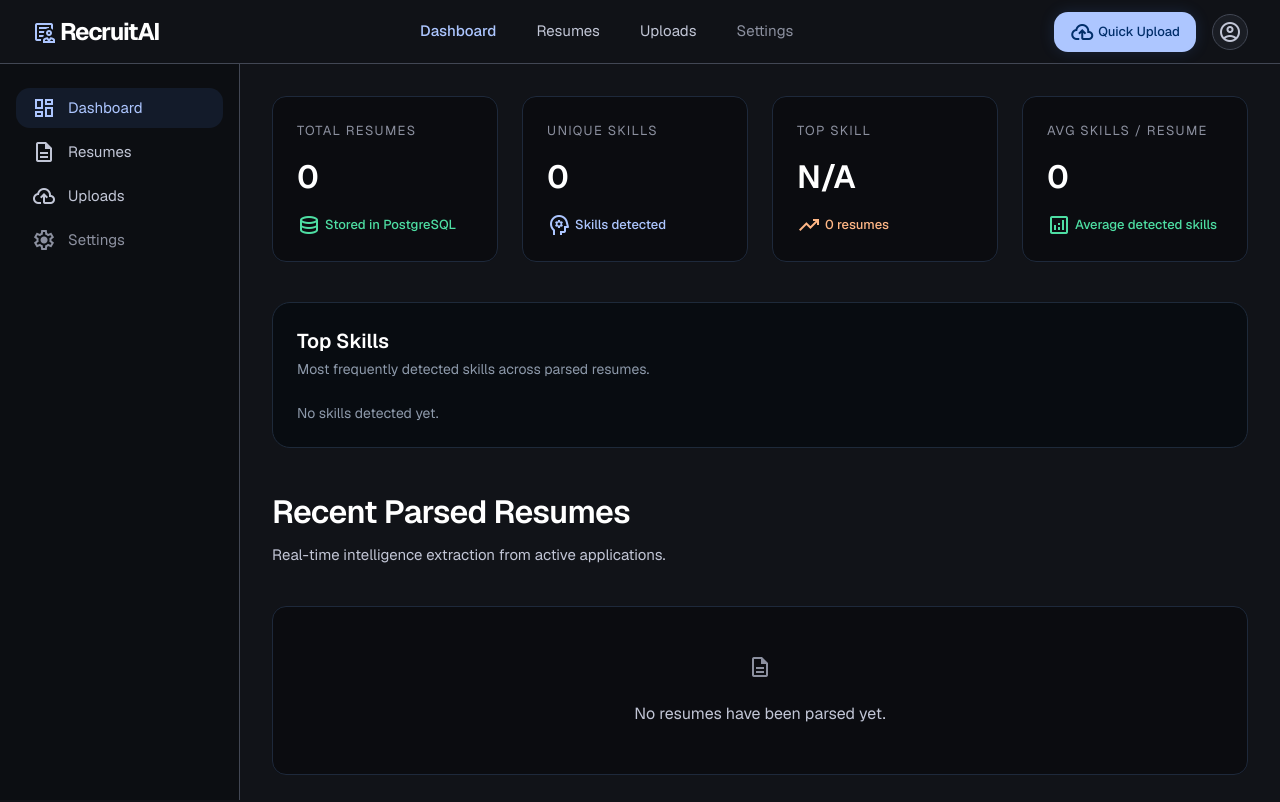
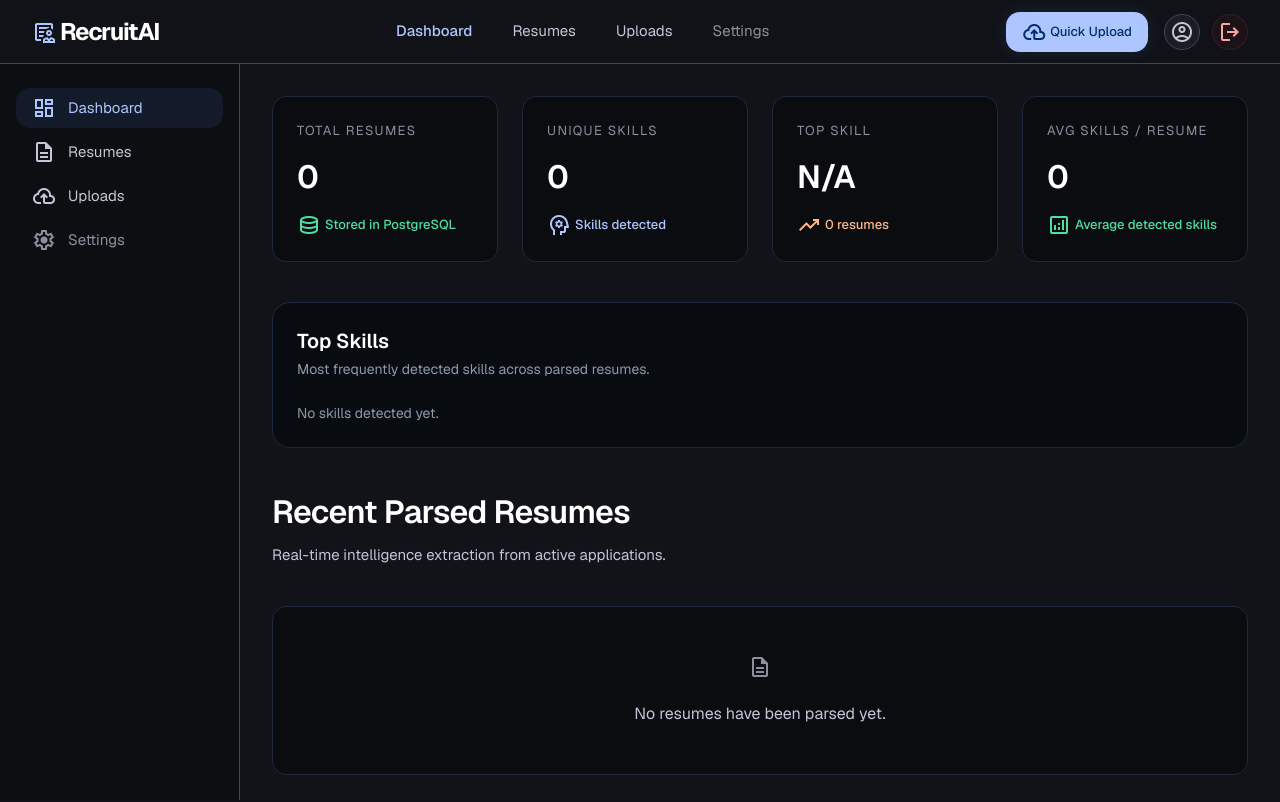
Before and after one commit to ashutoshmaharaj021/RecruitAI, a Next.js app in the folder frontend/: page /dashboard in a window 1280 px wide. Shown: the top 802 px of the page. Built offline with nearby package versions, Linux system fonts and the light colour scheme; sample sign-in values are in the browser's storage.

Commit message:
Implement User Logout Functionality Across both Candidate and Recruitor Roles

```diff
--- a/frontend/src/app/dashboard/page.tsx
+++ b/frontend/src/app/dashboard/page.tsx
@@ -5,7 +5,7 @@ import { useRouter } from "next/navigation";
 import Link from "next/link";
 
 import api from "@/lib/api";
-import { getStoredUser, isLoggedIn, type UserRole } from "@/lib/auth";
+import { getStoredUser, isLoggedIn, logout, type UserRole } from "@/lib/auth";
 
 interface Candidate {
   id: number;
@@ -151,7 +151,7 @@ function getSkills(skills: string) {
     .filter(Boolean);
 }
 
-function TopNav() {
+function TopNav({ onLogout }: { onLogout: () => void }) {
   return (
     <nav className="fixed top-0 w-full bg-[#111318]/80 backdrop-blur-xl border-b border-[#424754] flex items-center justify-between px-8 h-16 z-50">
       <Link href="/" className="flex items-center gap-1">
@@ -205,6 +205,8 @@ function TopNav() {
           Quick Upload
         </Link>
 
+        {/* Profile + Logout */}
+        <div className="flex items-center gap-3">
           {/* My Profile */}
           <Link
             href="/profile"
@@ -216,6 +218,19 @@ function TopNav() {
               account_circle
             </span>
           </Link>
+
+          {/* Logout */}
+          <button
+            onClick={onLogout}
+            title="Logout"
+            aria-label="Logout"
+            className="flex h-9 w-9 items-center justify-center rounded-full border border-red-400/10 bg-red-500/5 text-red-300 transition-all hover:border-red-400/30 hover:bg-red-500/10 hover:text-red-200 active:scale-95"
+          >
+            <span className="material-symbols-outlined text-[20px]">
+              logout
+            </span>
+          </button>
+        </div>
       </div>
     </nav>
   );
@@ -477,6 +492,10 @@ function Footer() {
 
 export default function DashboardPage() {
   const router = useRouter();
+  const handleLogout = () => {
+    logout();
+    router.replace("/");
+  };
 
   const [resumes, setResumes] = useState<Candidate[]>([]);
   const [loading, setLoading] = useState(true);
@@ -681,10 +700,30 @@ export default function DashboardPage() {
                 Create Job
               </Link>
 
-              <div className="w-9 h-9 rounded-full bg-[#1e293b] border border-[#424754] flex items-center justify-center">
-                <span className="material-symbols-outlined text-[#adc6ff]">
-                  person
+              <div className="flex items-center gap-3">
+                {/* My Profile */}
+                <Link
+                  href="/profile"
+                  title="My Profile"
+                  aria-label="My Profile"
+                  className="flex h-9 w-9 items-center justify-center rounded-full border border-[#424754] bg-[#1e293b] text-[#adc6ff] transition-all hover:border-[#adc6ff]/50 hover:bg-[#4d8eff]/10 active:scale-95"
+                >
+                  <span className="material-symbols-outlined text-[20px]">
+                    account_circle
                   </span>
+                </Link>
+
+                {/* Logout */}
+                <button
+                  onClick={handleLogout}
+                  title="Logout"
+                  aria-label="Logout"
+                  className="flex h-9 w-9 items-center justify-center rounded-full border border-red-400/10 bg-red-500/5 text-red-300 transition-all hover:border-red-400/30 hover:bg-red-500/10 hover:text-red-200 active:scale-95"
+                >
+                  <span className="material-symbols-outlined text-[20px]">
+                    logout
+                  </span>
+                </button>
               </div>
             </div>
           </nav>
@@ -935,7 +974,7 @@ export default function DashboardPage() {
           `}</style>
 
           <div className="bg-[#111318] text-white min-h-screen">
-            <TopNav />
+            <TopNav onLogout={handleLogout} />
             <Sidebar />
 
             <main className="md:ml-[240px] pt-24 pb-16 px-8 min-h-screen">
--- a/frontend/src/app/jobs/page.tsx
+++ b/frontend/src/app/jobs/page.tsx
@@ -5,7 +5,7 @@ import { useRouter } from "next/navigation";
 import Link from "next/link";
 
 import api from "@/lib/api";
-import { getStoredUser, isLoggedIn } from "@/lib/auth";
+import { getStoredUser, isLoggedIn, logout } from "@/lib/auth";
 
 interface Job {
   id: number;
@@ -19,6 +19,10 @@ interface Job {
 
 export default function JobsPage() {
   const router = useRouter();
+  const handlelogout = () => {
+    logout();
+    router.replace("/");
+  };
 
   const [jobs, setJobs] = useState<Job[]>([]);
   const [loading, setLoading] = useState(true);
@@ -194,10 +198,30 @@ export default function JobsPage() {
               Create Job
             </Link>
 
-            <div className="w-8 h-8 rounded-full bg-[#1a1c20] border border-[#424754] flex items-center justify-center">
-              <span className="material-symbols-outlined text-[#adc6ff] text-[20px]">
-                person
-              </span>
+            <div className="flex items-center gap-3">
+              {/* My Profile */}
+              <Link
+                href="/profile"
+                title="My Profile"
+                aria-label="My Profile"
+                className="flex h-8 w-8 items-center justify-center rounded-full border border-[#424754] bg-[#1a1c20] text-[#adc6ff] transition-all hover:border-[#adc6ff]/50 hover:bg-[#4d8eff]/10 active:scale-95"
+              >
+                <span className="material-symbols-outlined text-[20px]">
+                  account_circle
+                </span>
+              </Link>
+
+              {/* Logout */}
+              <button
+                onClick={handlelogout}
+                title="Logout"
+                aria-label="Logout"
+                className="flex h-8 w-8 items-center justify-center rounded-full border border-red-400/10 bg-red-500/5 text-red-300 transition-all hover:border-red-400/30 hover:bg-red-500/10 hover:text-red-200 active:scale-95"
+              >
+                <span className="material-symbols-outlined text-[20px]">
+                  logout
+                </span>
+              </button>
             </div>
           </div>
         </nav>
```
Lines whose indentation alone changed are shown as unchanged.
